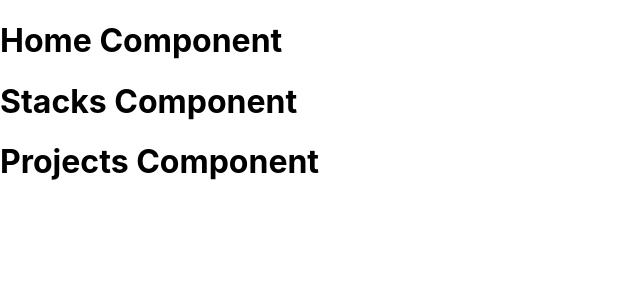
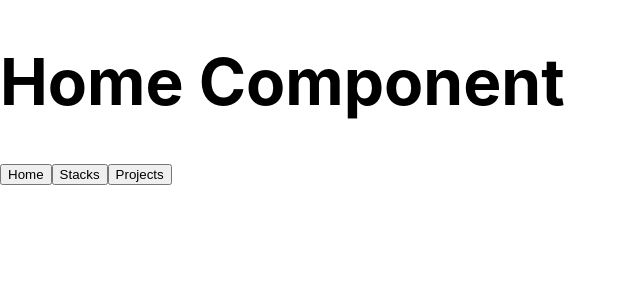
Before and after one commit to EhsanShakil/EhsanShakil.github.io, a React (Create React App) app: page / in a window 1280 px wide. Shown: the top 300 px of the page, without its empty margins (0-640 px from the left). Built offline with nearby package versions, Linux system fonts and the light colour scheme.

Commit message:
Updating

```diff
--- a/src/App.js
+++ b/src/App.js
@@ -1,14 +1,16 @@
-import React from "react";
+import React, { useState } from "react";
 import Home from "./components/Home";
 import Stacks from "./components/Stacks";
 import Projects from "./components/Projects";
 
 function App() {
+  const [screen, setScreen] = useState(Home);
   return (
     <div>
-      <Home />
-      <Stacks />
-      <Projects />
+      <h1>{screen}</h1>
+      <button onClick={() => setScreen(Home)}>Home</button>
+      <button onClick={() => setScreen(Stacks)}>Stacks</button>
+      <button onClick={() => setScreen(Projects)}>Projects</button>
     </div>
   );
 }
```
Also changed, not shown: 19 other files (tests, documents, lock files or other folders).
